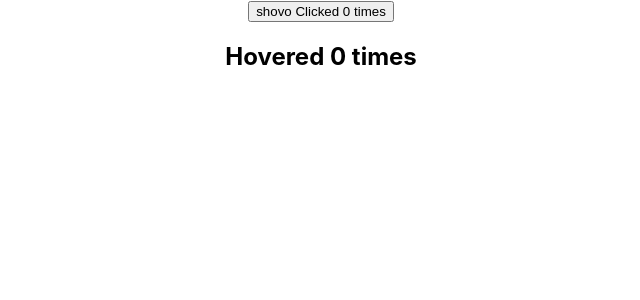
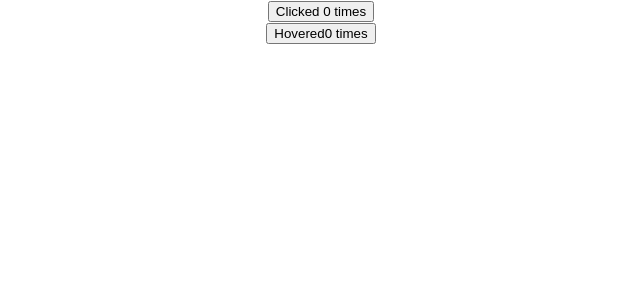
Before and after one commit to NewajShovo/learningReactProject, a React (Create React App) app: page / in a window 1280 px wide. Shown: the top 300 px of the page, without its empty margins (319-959 px from the left). Built offline with nearby package versions, Linux system fonts and the light colour scheme.

Commit message:
Another patter for rendering

```diff
--- a/src/App.js
+++ b/src/App.js
@@ -44,6 +44,12 @@
 import ErrorBoundary from "./components/ErrorBoundary";
 import ClickCounter from "./components/ClickCounter";
 import HoverCounter from "./components/HoverCounter";
+import ClickCounterTwo from "./components/ClickCounterTwo";
+import HoverCounterTwo from "./components/HoverCounterTwo";
+
+import User from "./components/user";
+import Counter from "./components/Counter";
+import CounterProps from "./components/CounterProps";
 
 function App() {
   return (
@@ -101,8 +107,30 @@
       </ErrorBoundary>
       */}
 
-      <ClickCounter name="shovo" />
-      <HoverCounter />
+      {/* <ClickCounter name="shovo" />
+      <HoverCounter /> */}
+
+      {/* <ClickCounterTwo />
+      <HoverCounterTwo />
+      <User render={(isLoggedIn) => (isLoggedIn ? "Shovo" : "Guest")} /> */}
+
+      <CounterProps
+        render={(count, incrementCount) => (
+          <ClickCounterTwo count={count} incrementCount={incrementCount} />
+        )}
+      />
+
+      <CounterProps
+        render={(count, incrementCount) => (
+          <HoverCounterTwo count={count} incrementCount={incrementCount} />
+        )}
+      />
+
+      {/* <CounterProps
+        render={(count, incrementCount) => (
+          <HoverCounterTwo count={count} incrementCount={incrementCount} />
+        )}
+      /> */}
     </div>
   );
 }
--- /dev/null
+++ b/src/components/ClickCounterTwo.jsx
@@ -0,0 +1,14 @@
+import React, { Component } from "react";
+
+class ClickCounterTwo extends Component {
+  render() {
+    const { count, incrementCount } = this.props;
+    return (
+      <div>
+        <button onClick={incrementCount}>Clicked {count} times</button>
+      </div>
+    );
+  }
+}
+
+export default ClickCounterTwo;
--- /dev/null
+++ b/src/components/CounterProps.js
@@ -0,0 +1,26 @@
+import React, { Component } from "react";
+
+class CounterProps extends Component {
+  constructor(props) {
+    super(props);
+
+    this.state = {
+      count: 0,
+    };
+  }
+
+  incrementCount = () => {
+    this.setState((prevState) => {
+      return {
+        count: prevState.count + 1,
+      };
+    });
+  };
+  render() {
+    return (
+      <div>{this.props.render(this.state.count, this.incrementCount)}</div>
+    );
+  }
+}
+
+export default CounterProps;
--- /dev/null
+++ b/src/components/HoverCounterTwo.jsx
@@ -0,0 +1,14 @@
+import React, { Component } from "react";
+
+class HoverCounterTwo extends Component {
+  render() {
+    const { count, incrementCount } = this.props;
+    return (
+      <div>
+        <button onMouseOver={incrementCount}>Hovered{count} times</button>
+      </div>
+    );
+  }
+}
+
+export default HoverCounterTwo;
--- /dev/null
+++ b/src/components/user.jsx
@@ -0,0 +1,9 @@
+import React, { Component } from "react";
+
+class user extends Component {
+  render() {
+    return <div>{this.props.render(true)}</div>;
+  }
+}
+
+export default user;
```
